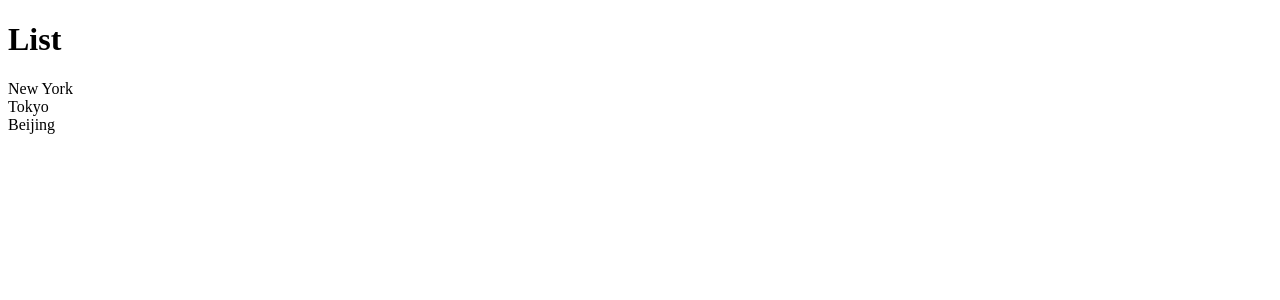
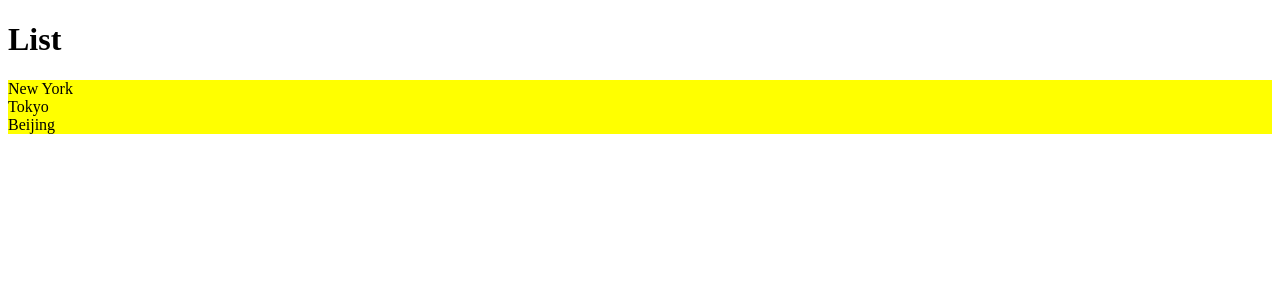
Before and after one commit to YOOUMUU/React-TypeScript-Learning, a React (Vite) app: page / in a window 1280 px wide. Shown: the top 300 px of the page. Built offline with nearby package versions, Linux system fonts and the light colour scheme.

Commit message:
css module

```diff
--- a/src/App.css
+++ b/src/App.css
@@ -0,0 +1,3 @@
+.list-group {
+  background-color: red;
+}
--- a/src/App.tsx
+++ b/src/App.tsx
@@ -1,4 +1,5 @@
 import ListGroup from "./components/ListGroup/index";
+import "./App.css";
 
 function App() {
   const items = ["New York", "Tokyo", "Beijing"];
--- a/src/components/ListGroup/LIstGroup.tsx
+++ b/src/components/ListGroup/LIstGroup.tsx
@@ -1,5 +1,5 @@
 import { useState } from "react";
-import "./ListGroup.css";
+import styles from "./ListGroup.module.css";
 
 // {item:[], heading: string}
 interface Props {
@@ -15,7 +15,7 @@
     <>
       <h1>{heading}</h1>
       {items.length === 0 && <p>No item found</p>}
-      <ul className="list-group">
+      <ul className={[styles.listGroup, styles.container].join(" ")}>
         {items.map((item, index) => (
           <li
             className={
--- a/src/components/ListGroup/ListGroup.css
+++ /dev/null
@@ -1,4 +0,0 @@
-.list-group {
-  list-style: none;
-  padding: 0;
-}
--- /dev/null
+++ b/src/components/ListGroup/ListGroup.module.css
@@ -0,0 +1,8 @@
+.listGroup {
+  list-style: none;
+  padding: 0;
+}
+
+.container {
+  background-color: yellow;
+}
```
